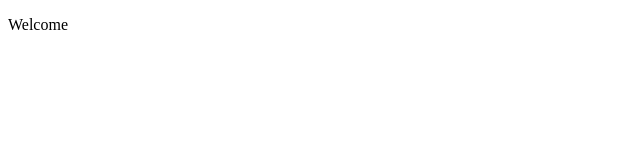
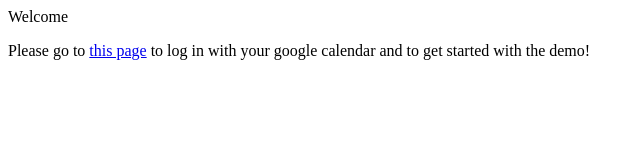
Before and after one commit to jonathanherdt/me310audi2016, a website: page resources/index.html in a window 1280 px wide. Shown: the whole page, without its empty margins (0-644 px from the left). Drawn offline with Linux system fonts and the light colour scheme.

Commit message:
Made the landing page a little "prettier" and referenced to the actual starting page

```diff
--- a/resources/index.html
+++ b/resources/index.html
@@ -1,9 +1,13 @@
 <!doctype html>
 <html>
-  <head>
-    <title>Welcome page!</title>
-  </head>
-  <body>
-    <p>Welcome</p>
-  </body>
+
+<head>
+	<title>Welcome page!</title>
+</head>
+
+<body>
+	<h>Welcome</h>
+	<p>Please go to <a href="/start">this page</a> to log in with your google calendar and to get started with the demo!</p>
+</body>
+
 </html>
```
